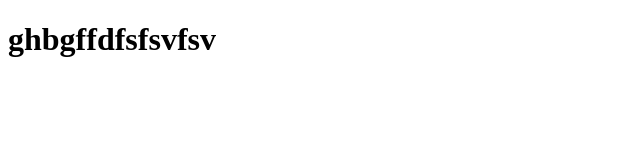
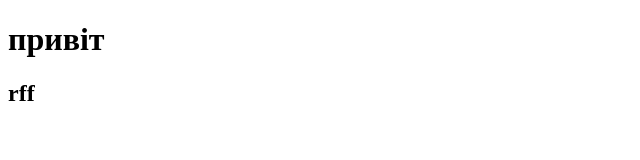
Before and after one commit to Kovtoniuk-Oleh/goit-homework-01, a plain HTML site: page index.html in a window 1280 px wide. Shown: the whole page, without its empty margins (0-640 px from the left). Drawn offline with Linux system fonts and the light colour scheme.

Commit message:
Update index.html

```diff
--- a/index.html
+++ b/index.html
@@ -6,6 +6,7 @@
     <title>Document</title>
   </head>
   <body>
-    <h1>ghbgffdfsfsvfsv</h1>
+    <h1>привіт</h1>
+    <h2>rff</h2>
   </body>
 </html>
```
